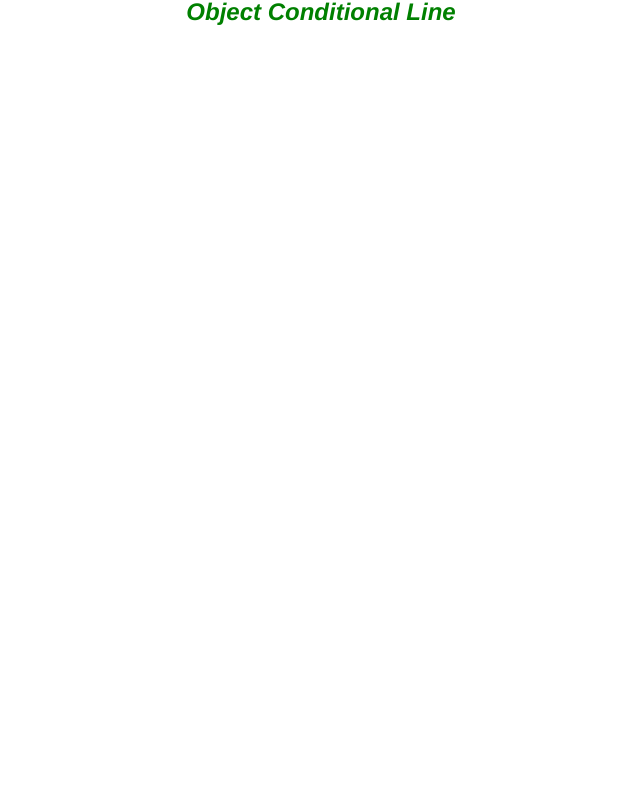
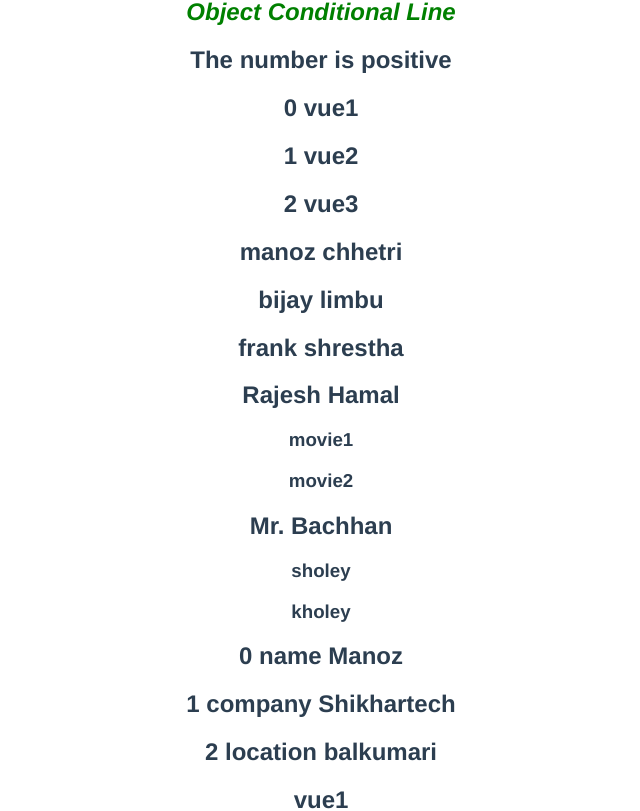
Before and after one commit to Manojchhetri1/learning-vue, a Vue app: page / in a window 1280 px wide. Shown: the part 512-1323 px from the top of the page, without its empty margins (319-959 px from the left). Before the commit the page ends 800 px from the top, so only its background shows below. Built offline with nearby package versions, Linux system fonts and the light colour scheme.

Commit message:
changes on app.vue

```diff
--- a/src/App.vue
+++ b/src/App.vue
@@ -1,12 +1,12 @@
 <template>
-<div>{{greet}} {{name}}</div>
-<div v-html="company"></div>
-<div v-html="link"></div>
-<h2 v-bind:id="headingId">Heading</h2>
-<button v-bind:disabled="isDisabled">Bind</button>
-<h2 class="underline">UnderLine Text</h2>
-<h2 class="underline" v-bind:class="status">Status</h2>
-<h2 v-bind:class="isCondition && 'condition'">Apply Condition</h2>
+<div>{{greet}} {{name}}</div> <!--printing hello world-->
+<div v-html="company"></div> <!--making text bold-->
+<div v-html="link"></div> <!--alert pop up-->
+<h2 v-bind:id="headingId">Heading</h2> <!--binding html-->
+<button v-bind:disabled="isDisabled">Bind</button><!--binding to attribute-->
+<h2 class="underline">UnderLine Text</h2><!--binding style -->
+<h2 class="underline" v-bind:class="status">Status</h2><!--style and class binding -->
+<h2 v-bind:class="isCondition && 'condition'">Apply Condition</h2><!--binding style applying condition-->
 <h2 v-bind:class="isOpen ? 'open': 'closed'">Ticket Status?</h2>
 <h2 v-bind:class="['open','condition']">Open and conditioned</h2>
 <h2 v-bind:class="[isCondition && 'condition', isOpen ? 'open': 'closed']">Array Conditional Line</h2>
@@ -14,7 +14,30 @@
   condition: isCondition,
   open: !isOpen,
   'isOpen': isOpen
-}">Object Conditional Line</h2>
+}">Object Conditional Line</h2><!--bind shorthand-->
+
+<h2 v-if="(num === 0)">The number is zero</h2><!--applying if else statement-->
+<h2 v-else-if="(num < 0)">The number is negative</h2>
+<h2 v-else-if="(num > 0)">The number is positive</h2>
+<h2 v-else>Not a number</h2>
+
+<h2 v-show="showElement">Using v-show</h2><!--rendering conditional element v-show derective-->
+<h2 v-if="showElement">Using v-if</h2>
+
+<h2 v-for="(name, index) in names" :key="name">{{index}} {{ name }}</h2><!--applying for loop -->
+<h2 v-for="name in fullnames" :key="name.first">{{name.first}} {{ name.last }}</h2>
+
+<div v-for="actor in actors" :key="actor.name"><!--rendering array in array-->
+  <h2>{{actor.name}}</h2>
+  <h3 v-for="movie in actor.movies" :key="movie">{{movie}}</h3>
+</div>
+
+<h2 v-for="(value, key, index) in myinfo" :key="value">{{index}} {{key}} {{value}}</h2><!--rendering in term of key value and index-->
+<template v-for="name in names" :key="name">
+  <h2>{{name}}</h2>
+  <hr />
+
+</template>
 </template>
 
 <script>
@@ -30,7 +53,30 @@ export default {
       isDisabled: false,
       status:'success',
       isCondition:true,
-      isOpen:false
+      isOpen:false,
+      num: 3,
+      showElement:false,
+      names:['vue1','vue2','vue3'],
+      fullnames:[
+        {first:'manoz', last:'chhetri'},
+        {first:'bijay', last:'limbu'},
+        {first:'frank', last:'shrestha'}
+      ],
+      actors:[
+        {
+          name: 'Rajesh Hamal',
+          movies: ['movie1','movie2'],
+        },
+        {
+          name: 'Mr. Bachhan',
+          movies: ['sholey', 'kholey'],
+        }
+      ],
+      myinfo:{
+        name:'Manoz',
+        company:'Shikhartech',
+        location:'balkumari'
+      }
     };
   },
 };
```
